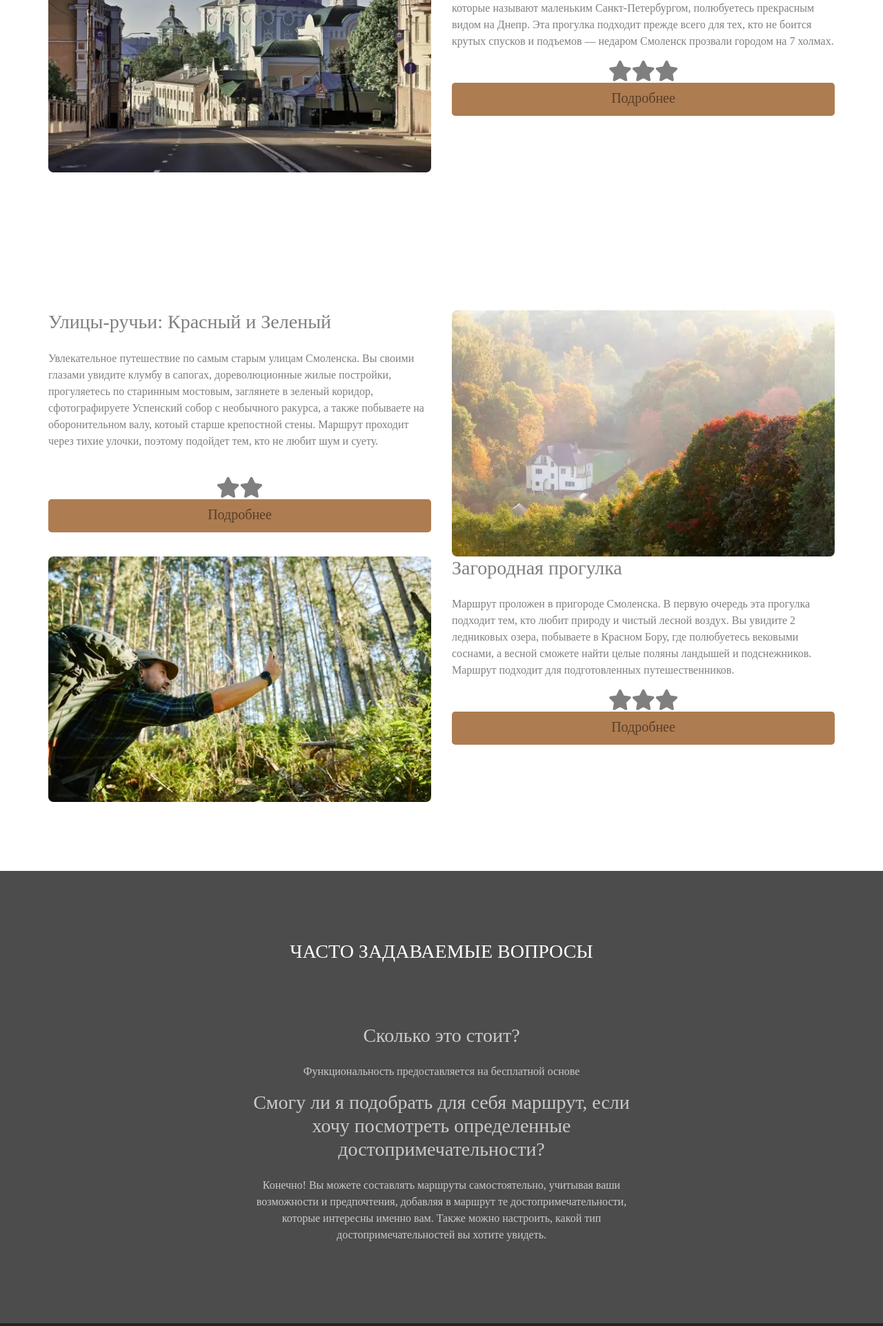
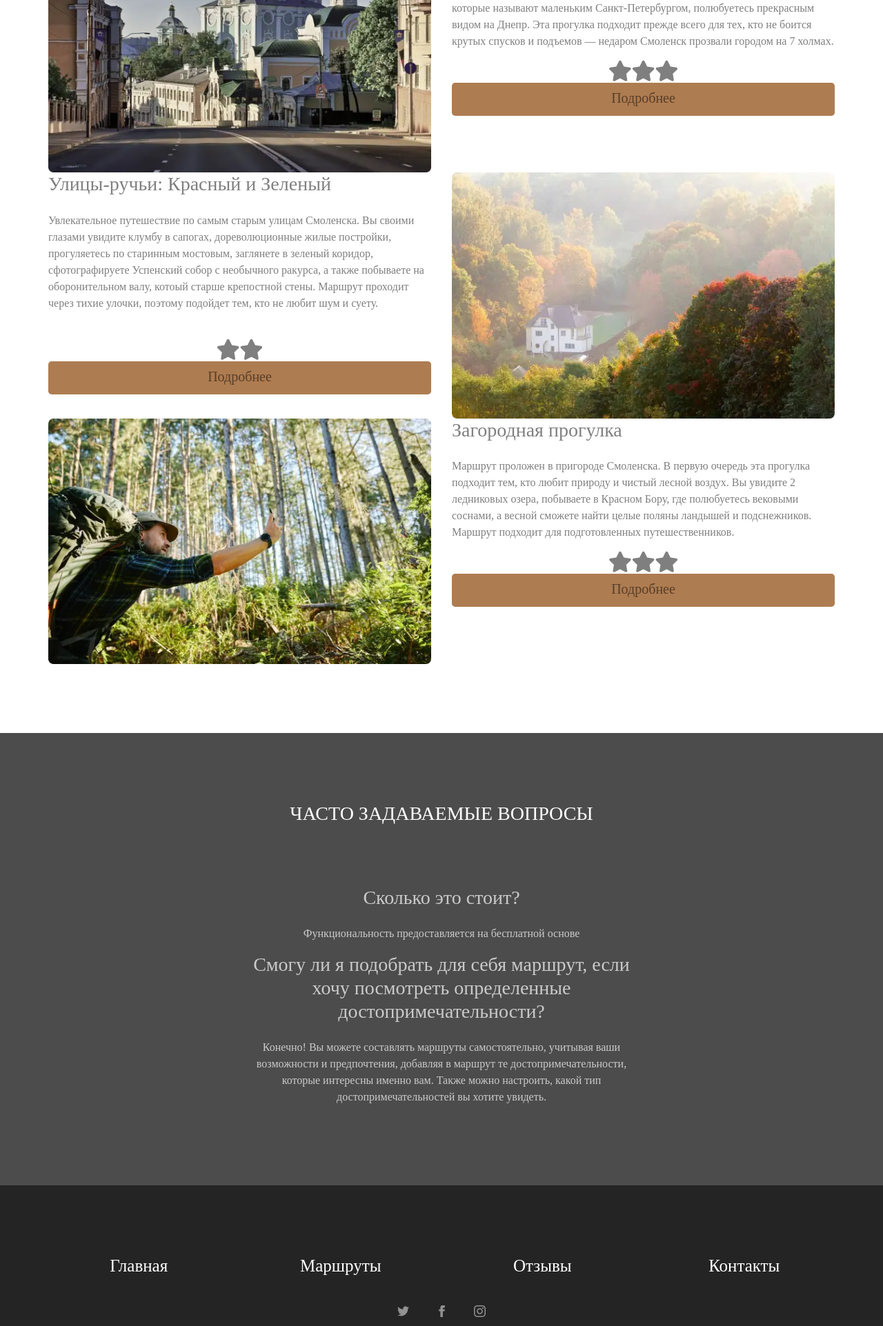
Before and after one commit to Prodject/-SmolStep, a Flask app: page /home/ in a window 1280 px wide. Shown: the part 3522-5445 px from the top of the page at 69% size. Run offline with Flask 3, Linux system fonts and the light colour scheme; some libraries are stand-ins or nearby versions; some web fonts are replaced.

Commit message:
Fixed mockup

```diff
--- a/pyproject.toml
+++ b/pyproject.toml
@@ -13,6 +13,7 @@
 geopy = "^2.4.0"
 tqdm = "^4.66.1"
 scikit-learn = "^1.3.2"
+flask = "^3.0.0"
 
 [tool.poetry.group.dev.dependencies]
 folium = "^0.15.0"
--- a/templates/index.html
+++ b/templates/index.html
@@ -226,8 +226,9 @@
 </div>
 <!-- our-coffee END -->
 
-<!-- bloc-5 -->
-<div class="bloc l-bloc" id="bloc-5">
+
+<!-- bloc-6 -->
+<div class="bloc l-bloc" id="bloc-6">
 	<div class="container bloc-lg">
 		<div class="row">
 			<div class="col-md-6 text-left">
@@ -242,16 +243,13 @@
 				</p>
 				<div class="text-center">
 					<span class="fa fa-star icon-md"></span><span class="fa fa-star icon-md"></span><span class="fa fa-star icon-md"></span><a href="contact.html" class="btn btn-lg float-lg-right btn-block primary-btn btn-c-3409">Подробнее<br></a>
+					<div class="divider-h">
+					</div>
+					<div class="divider-h">
+					</div>
 				</div>
 			</div>
 		</div>
-	</div>
-</div>
-<!-- bloc-5 END -->
-
-<!-- bloc-6 -->
-<div class="bloc l-bloc" id="bloc-6">
-	<div class="container bloc-lg">
 		<div class="row">
 			<div class="col-md-6 text-left">
 				<h3 class="mb-4">
--- a/templates/map.html
+++ b/templates/map.html
@@ -87,9 +87,12 @@
 									<label>
 										Откуда
 									</label>
-									<input class="form-control">
+									<input class="form-control id="input_1719">
 									<div class="divider-h">
 									</div>
+									<label>
+										Куда
+									</label>
 									<input class="form-control" id="input_1720">
 									<div class="divider-h">
 									</div>
```
Also changed, not shown: 1 other file.
